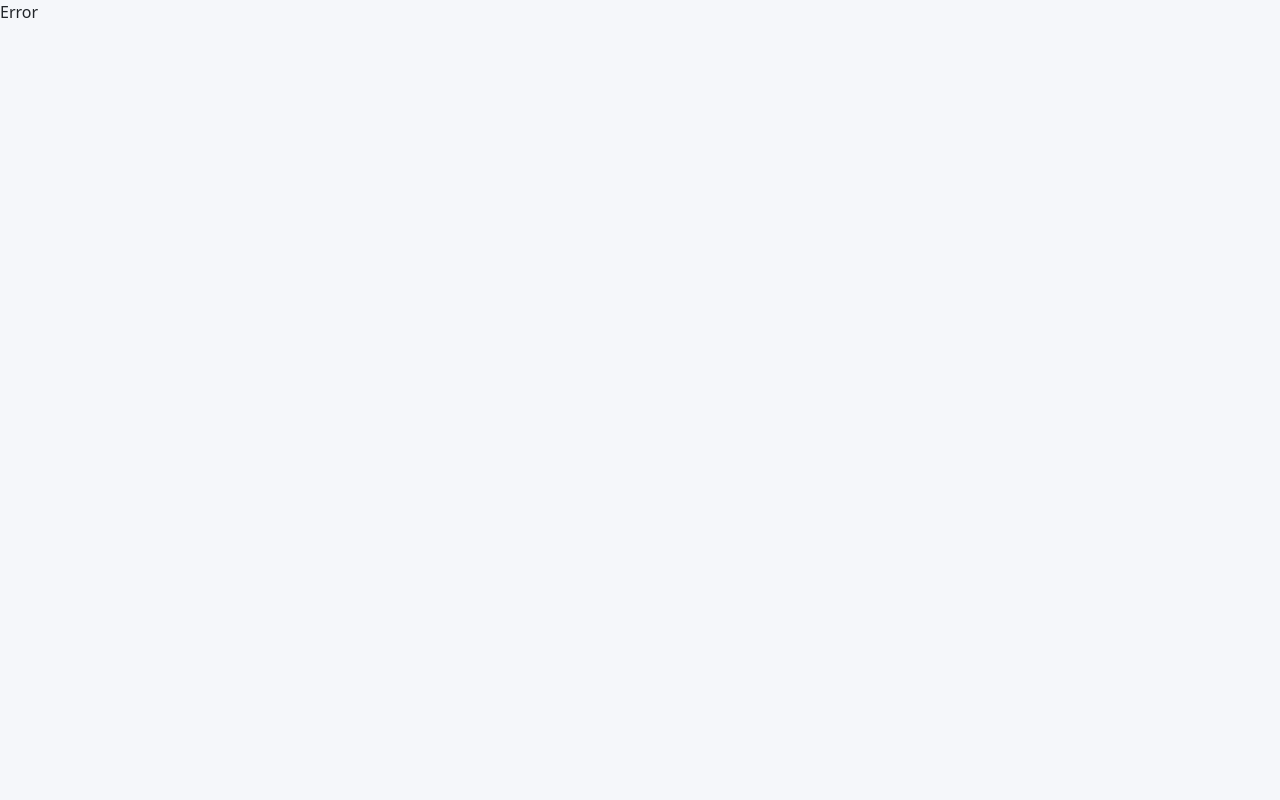
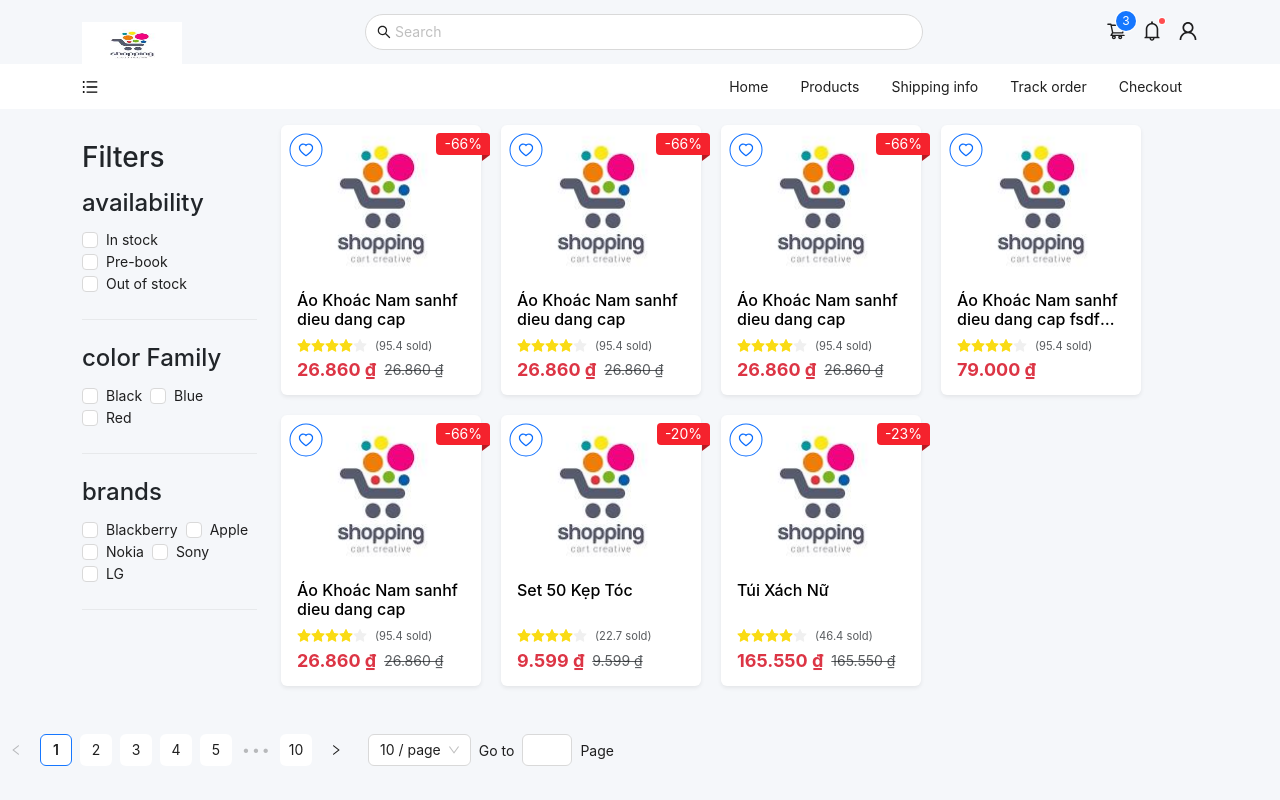
Before and after one commit to hoangluu18/PBL5, a React (Vite) app in the folder FE/FE_Client/: page /products/filter in a window 1280 px wide. Before the commit this address had no page. Shown: the top 800 px of the page. Built offline with nearby package versions, Linux system fonts and the light colour scheme.

Commit message:
update product card and design product search page

```diff
--- a/FE/FE_Client/package.json
+++ b/FE/FE_Client/package.json
@@ -11,7 +11,7 @@
   },
   "dependencies": {
     "@ant-design/icons": "5.3.7",
-    "antd": "5.18.1",
+    "antd": "^5.18.1",
     "react": "^19.0.0",
     "react-dom": "^19.0.0",
     "react-router-dom": "6.23.1"
--- a/FE/FE_Client/src/components/ProductCard.tsx
+++ b/FE/FE_Client/src/components/ProductCard.tsx
@@ -18,23 +18,24 @@ interface IProduct {
 
 const ProductCard = ({ image, title, price, discount, rating, sold }: IProduct) => {
 
-    const [isHovered, setIsHovered] = useState<boolean>(false);
+    const [favorite, setFavorite] = useState<boolean>(false);
 
     return (
-        <div className="position-relative product-card">
+        <div className="position-relative product-card" style={{ width: "200px" }}>
             {discount > 0 && (
                 <Badge.Ribbon text={`-${discount}%`} color="red" style={{ zIndex: 2, insetInlineEnd: -9 }} />
             )}
             <Badge
                 offset={[-175, 25]}
+                className="w-100"
                 count={
                     <Link
                         to={"/fad"}
                         className="p-2 border-primary border rounded-circle favorite"
-                        onMouseEnter={() => setIsHovered(true)}
-                        onMouseLeave={() => setIsHovered(false)}
+                        onMouseEnter={() => setFavorite(true)}
+                        onMouseLeave={() => setFavorite(false)}
                     >
-                        {isHovered ? (
+                        {favorite ? (
                             <HeartFilled style={{ fontSize: "15px" }} />
                         ) : (
                             <HeartOutlined className="text-primary" style={{ fontSize: "15px" }} />
@@ -43,20 +44,21 @@ const ProductCard = ({ image, title, price, discount, rating, sold }: IProduct)
                 }
             >
                 <div className="card border-0 shadow-sm rounded overflow-hidden">
-                    <Link to={"/"}>
+                    <Link to={"/"} >
                         <div className="position-relative">
                             <img
                                 src={logo}
                                 alt={title}
                                 className="img-fluid w-100 product-image"
-                                style={{ height: "220px", objectFit: "cover", borderTopLeftRadius: "10px", borderTopRightRadius: "10px" }}
+                                style={{ height: "150px", objectFit: "cover", borderTopLeftRadius: "10px", borderTopRightRadius: "10px" }}
                             />
                         </div>
                         <div className="p-3">
                             <h6 className="mb-2 product-title line-clamp-2"
                                 style={{ fontSize: "16px", minHeight: "40px" }}>{title}</h6>
                             <div className="d-flex align-items-center mb-2">
-                                <Rate value={rating} disabled allowHalf={false} style={{ fontSize: "14px", color: "#fadb14" }} />
+                                <Rate value={rating} disabled allowHalf={false} className="customize-star-spacing"
+                                    style={{ fontSize: "14px", color: "#fadb14" }} />
                                 <small className="text-muted ms-2">({sold} sold)</small>
                             </div>
                             <div className="d-flex align-items-center">
--- a/FE/FE_Client/src/components/layouts/footer.tsx
+++ b/FE/FE_Client/src/components/layouts/footer.tsx
@@ -8,7 +8,7 @@ import { FacebookFilled, GoogleCircleFilled } from '@ant-design/icons';
 const Footer = () => {
     return (
         <>
-            <div className="bg-footer">
+            <div className="bg-footer mt-5">
                 <div className='container p-3'>
                     <Row gutter={[20, 0]}>
                         <Col span={8}>
--- a/FE/FE_Client/src/css/product.css
+++ b/FE/FE_Client/src/css/product.css
@@ -28,3 +28,7 @@
 .favorite:hover * {
     color: white;
 }
+
+.customize-star-spacing li.ant-rate-star {
+    margin-inline-end: 0 !important;
+}
--- a/FE/FE_Client/src/main.tsx
+++ b/FE/FE_Client/src/main.tsx
@@ -6,6 +6,7 @@ import LoginPage from './pages/login.tsx';
 import RegisterPage from './pages/register.tsx';
 import ForgotPasswordPage from './pages/forgot_password.tsx';
 import Homepage from './pages/homepage.tsx';
+import ProductFilterPage from './pages/products_filter.tsx';
 
 
 const router = createBrowserRouter([
@@ -25,6 +26,10 @@ const router = createBrowserRouter([
       {
         path: "/account",
         element: <div>abcdfafds</div>
+      },
+      {
+        path: "/products/filter",
+        element: <ProductFilterPage />
       }
 
     ]
--- a/FE/FE_Client/src/pages/homepage.tsx
+++ b/FE/FE_Client/src/pages/homepage.tsx
@@ -1,10 +1,10 @@
 import CarouselComponent from "../utils/Carousel";
 import { Col, Divider, Row } from "antd";
-import ProductList from "../components/ProductCard";
 import SectionHeader from "../utils/SectionHeader";
 import CategorySection from "../components/SectionCategory";
 import '../css/product.css'
 import '../css/style.css'
+import ProductCard from "../components/ProductCard";
 
 const Homepage = () => {
     const products = [
@@ -89,12 +89,13 @@ const Homepage = () => {
         <>
             <div className="container">
                 <CarouselComponent />
+                {/* Category section */}
                 <div className="mt-4">
                     <SectionHeader
-                        title="Category"
+                        title="Danh mục"
                         icon="⚡"
                         color="blue"
-                        linkText="Explore more"
+                        linkText="Xem thêm"
                         linkUrl="/" />
                     <Row >
                         {categories.map((category, index) => (
@@ -104,18 +105,36 @@ const Homepage = () => {
                         ))}
                     </Row>
                 </div>
-                <Divider />
+                <Divider className="mt-5" />
+
+                {/* top deal today */}
                 <div className="mt-5">
                     <SectionHeader
-                        title="Top Deals today"
+                        title="Ưu đãi hàng đầu hôm nay!"
                         icon="⚡"
-                        linkText="Explore more"
+                        linkText="Xem thêm"
                         color="orange"
                         linkUrl="/" />
                     <Row gutter={[20, 20]}>
                         {products.slice(0, 10).map((product, index) => (
-                            <Col className="gutter-row" span={4} key={index}>
-                                <ProductList  {...product} />
+                            <Col className="gutter-row" key={index} span={4}>
+                                <ProductCard  {...product} />
+                            </Col>
+                        ))}
+                    </Row>
+                </div>
+
+                {/* hint for today */}
+                <div className="mt-5">
+                    <SectionHeader
+                        title="Gợi ý hôm nay!"
+                        icon="⚡"
+                        color="Blue"
+                    />
+                    <Row gutter={[20, 20]}>
+                        {products.slice(0, 10).map((product, index) => (
+                            <Col className="gutter-row" key={index} span={4}>
+                                <ProductCard  {...product} />
                             </Col>
                         ))}
                     </Row>
--- /dev/null
+++ b/FE/FE_Client/src/pages/products_filter.tsx
@@ -0,0 +1,119 @@
+import { Checkbox, Col, Divider, Layout, Row } from "antd";
+import ProductCard from "../components/ProductCard";
+import React from "react";
+import SectionPagination from "../utils/SectionPagination";
+
+const { Sider, Content } = Layout;
+
+interface Filters {
+    availability: string[];
+    colorFamily: string[];
+    brands: string[];
+}
+
+const ProductFilterPage = () => {
+
+
+    const products = [
+        {
+            image: "https://via.placeholder.com/150",
+            title: "Áo Khoác Nam sanhf dieu dang cap",
+            price: 79000,
+            discount: 66,
+            rating: 4.9,
+            sold: 95.4,
+        },
+        {
+            image: "https://via.placeholder.com/150",
+            title: "Áo Khoác Nam sanhf dieu dang cap",
+            price: 79000,
+            discount: 66,
+            rating: 4.9,
+            sold: 95.4,
+        },
+        {
+            image: "https://via.placeholder.com/150",
+            title: "Áo Khoác Nam sanhf dieu dang cap",
+            price: 79000,
+            discount: 66,
+            rating: 4.9,
+            sold: 95.4,
+        },
+        {
+            image: "https://via.placeholder.com/150",
+            title: "Áo Khoác Nam sanhf dieu dang cap fsdf fasfds fasfadf",
+            price: 79000,
+            discount: 0,
+            rating: 4.9,
+            sold: 95.4,
+        },
+        {
+            image: "https://via.placeholder.com/150",
+            title: "Áo Khoác Nam sanhf dieu dang cap",
+            price: 79000,
+            discount: 66,
+            rating: 4.9,
+            sold: 95.4,
+        },
+        {
+            image: "https://via.placeholder.com/150",
+            title: "Set 50 Kẹp Tóc",
+            price: 11999,
+            discount: 20,
+            rating: 4,
+            sold: 22.7,
+        },
+        {
+            image: "https://via.placeholder.com/150",
+            title: "Túi Xách Nữ",
+            price: 215000,
+            discount: 23,
+            rating: 4.5,
+            sold: 46.4,
+        },
+    ];
+
+    const filters: Filters = {
+        availability: ["In stock", "Pre-book", "Out of stock"],
+        colorFamily: ["Black", "Blue", "Red"],
+        brands: ["Blackberry", "Apple", "Nokia", "Sony", "LG"],
+    };
+
+    return (
+        <>
+            <Layout className="container mt-3 bg-transparent">
+                <Sider width={175} className="bg-transparent mt-3">
+                    <h3>Filters</h3>
+                    {Object.keys(filters).map((filterKey) => {
+                        const key = filterKey as keyof Filters;
+                        return (
+                            <React.Fragment key={key}>
+                                <div>
+                                    <h4>{key.replace(/([A-Z])/g, " $1").trim()}</h4>
+                                    {filters[key].map((item) => (
+                                        <Checkbox key={item}>{item}</Checkbox>
+                                    ))}
+                                </div>
+                                <Divider />
+                            </React.Fragment>
+                        );
+                    })}
+                </Sider>
+                <Content className="ps-4">
+                    <Row gutter={[20, 20]}>
+                        {products.map((product, index) => (
+                            <Col key={index} >
+                                <ProductCard {...product} />
+                            </Col>
+                        ))}
+                    </Row>
+                </Content>
+            </Layout>
+            <div className="mt-5 text-center">
+                <SectionPagination />
+            </div>
+        </>
+    );
+};
+
+export default ProductFilterPage;
--- a/FE/FE_Client/src/utils/SectionHeader.tsx
+++ b/FE/FE_Client/src/utils/SectionHeader.tsx
@@ -10,18 +10,22 @@ const { Title } = Typography;
 interface SectionHeaderProps {
     title: string;
     icon?: string;
-    linkText: string;
-    linkUrl: string;
-    color: string;
+    linkText?: string;
+    linkUrl?: string;
+    color?: string;
 }
 
 const SectionHeader: React.FC<SectionHeaderProps> = ({ title, icon, linkText, linkUrl, color }) => {
+
     return (
         <Row justify={"space-between"} align={"middle"}>
             <Title level={2} style={{ color: color }}>
                 {title} {icon && <span className="ml-1">{icon}</span>}
             </Title>
-            <Link className="text-primary underline" to={linkUrl}>{linkText} <ArrowRightOutlined /></Link>
+            {
+                linkUrl && <Link className="text-primary underline" to={linkUrl}>{linkText} <ArrowRightOutlined /></Link>
+            }
+
         </Row>
 
     );
--- /dev/null
+++ b/FE/FE_Client/src/utils/SectionPagination.tsx
@@ -0,0 +1,14 @@
+import { Pagination } from "antd";
+
+const SectionPagination: React.FC = () => {
+    return (
+        <Pagination
+            total={100}
+            defaultCurrent={1}
+            showQuickJumper
+            showSizeChanger
+        />
+    )
+}
+
+export default SectionPagination;
```
Also changed, not shown: 1 other file (tests, documents, lock files or other folders).
